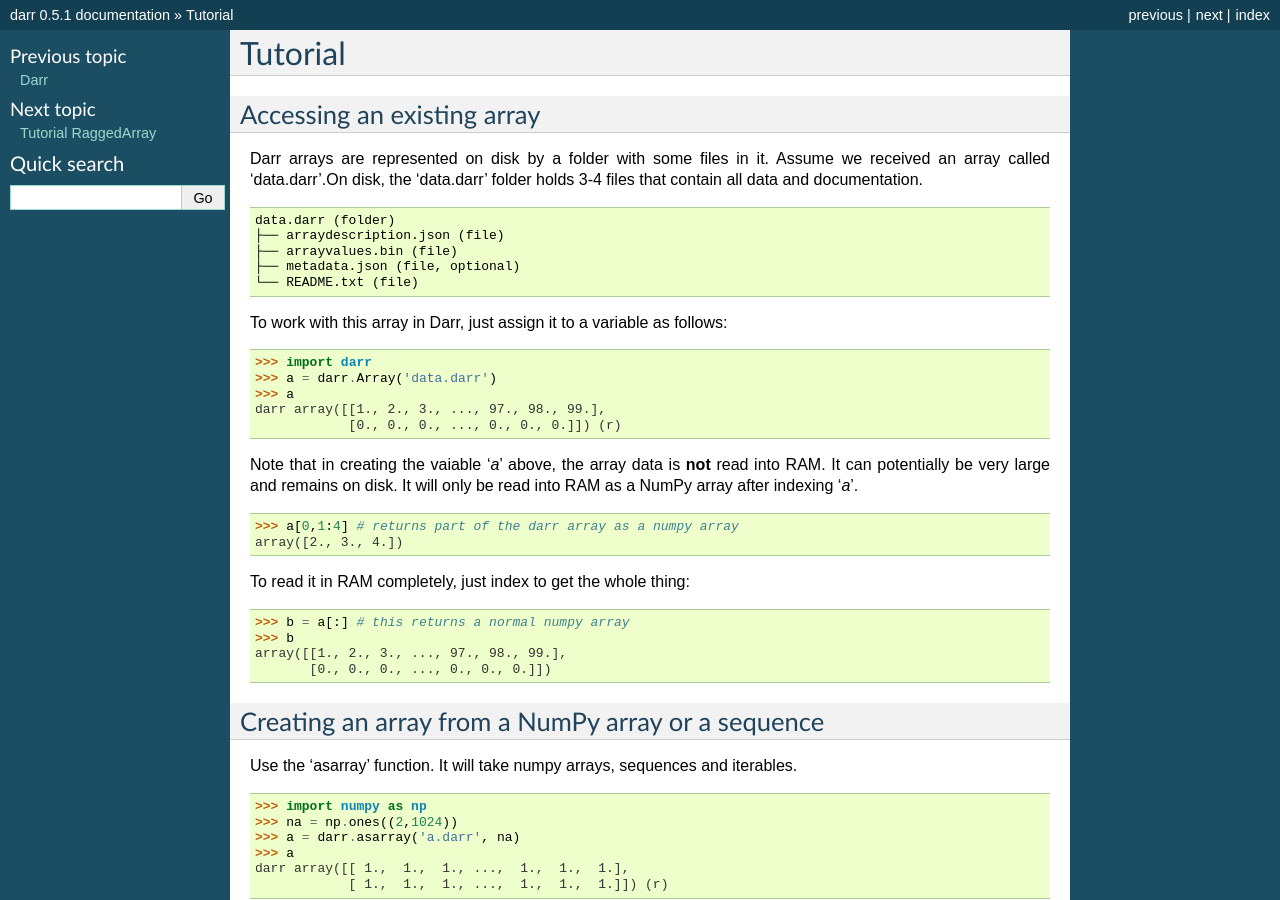
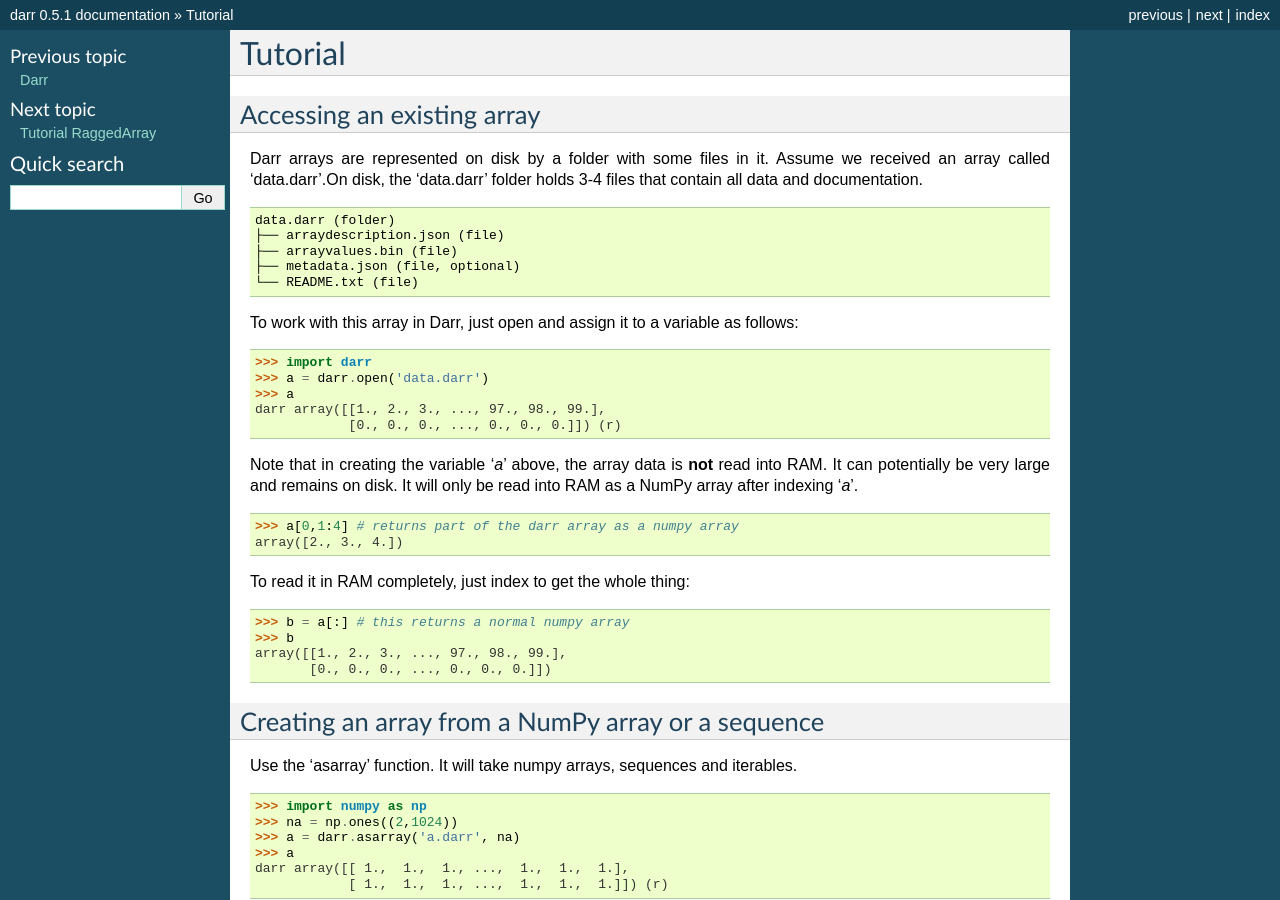
Before and after one commit to gbeckers/Darr, a Sphinx documentation site: the page built from docs/tutorialarray.rst, in a window 1280 px wide and 900 px high. Built offline with Sphinx 7.4.7, drawn with Linux system fonts in a browser that asks for light colours.

Commit message:
use open method

```diff
--- a/docs/tutorialarray.rst
+++ b/docs/tutorialarray.rst
@@ -17,17 +17,18 @@
     └── README.txt (file)
 
 
-To work with this array in Darr, just assign it to a variable as follows:
+To work with this array in Darr, just open and assign it to a variable as
+follows:
 
 .. code:: python
 
     >>> import darr
-    >>> a = darr.Array('data.darr')
+    >>> a = darr.open('data.darr')
     >>> a
     darr array([[1., 2., 3., ..., 97., 98., 99.],
                 [0., 0., 0., ..., 0., 0., 0.]]) (r)
 
-Note that in creating the vaiable '*a*' above, the array data is **not** read
+Note that in creating the variable '*a*' above, the array data is **not** read
 into RAM. It can potentially be very large and remains on disk. It will only
 be read into RAM as a NumPy array after indexing '*a*'.
 
```
